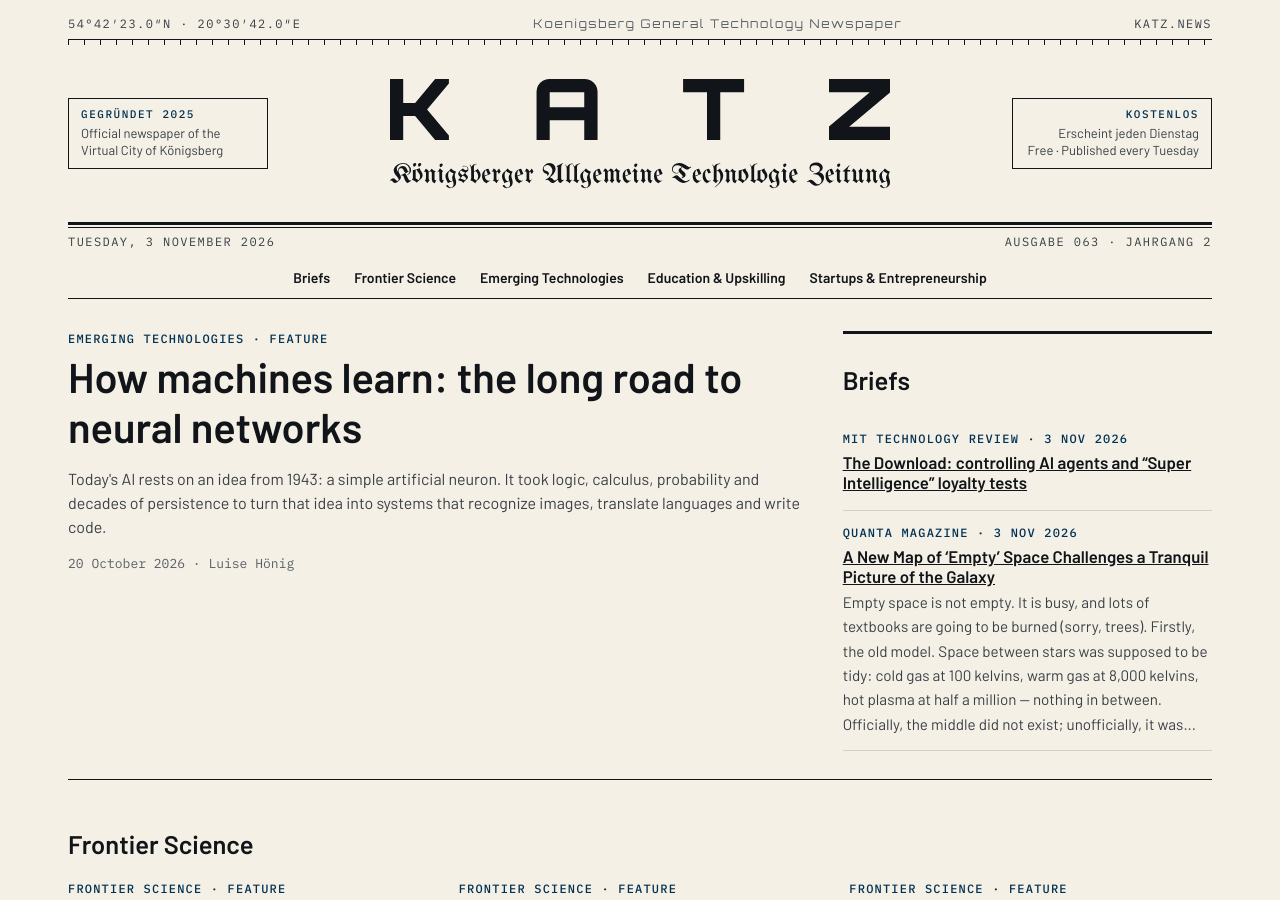
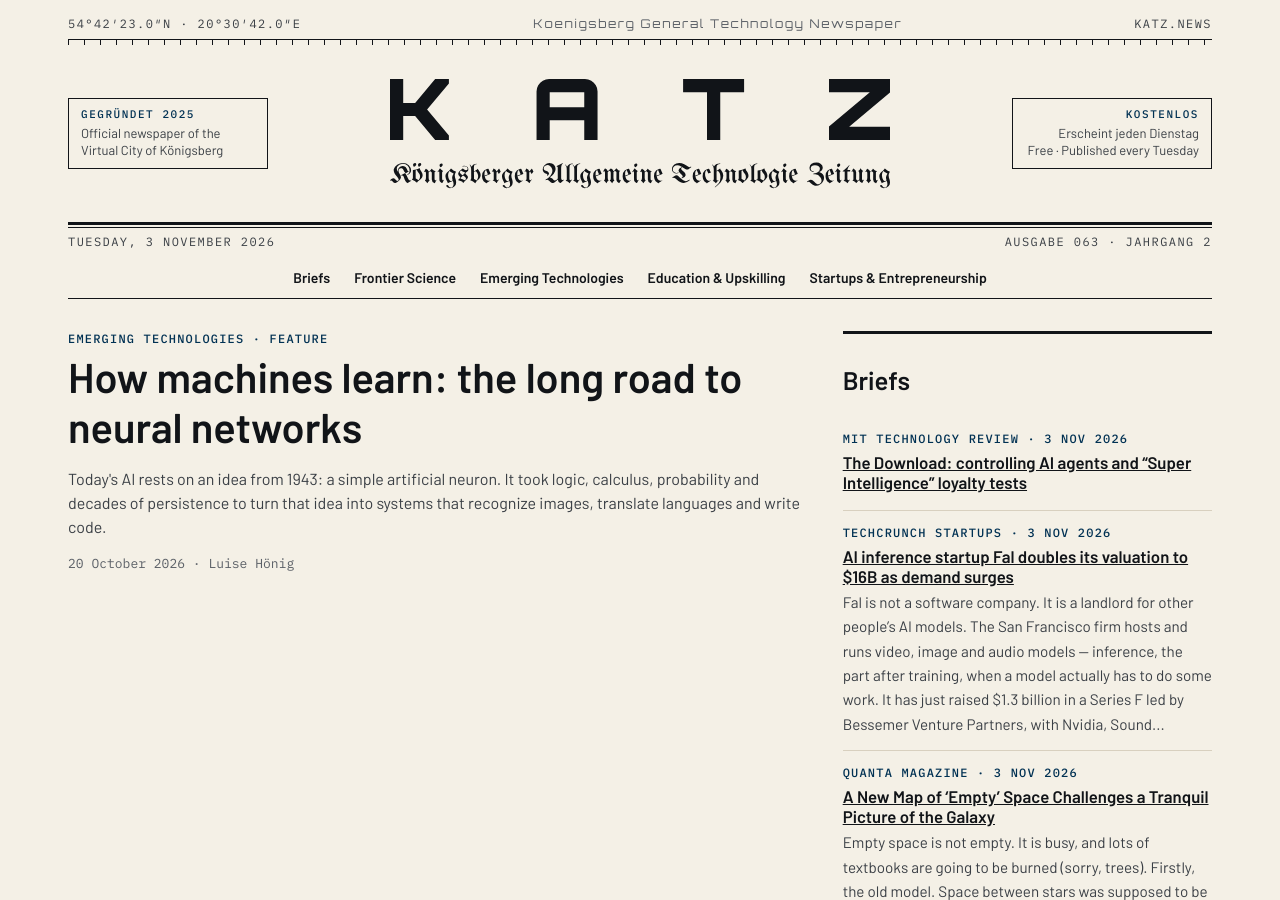
Before and after one commit to katz-news/katz.news, a Jekyll site: the page built from index.html, in a window 1280 px wide and 900 px high. Built offline with Jekyll 4.4.1, drawn with Linux system fonts in a browser that asks for light colours.

Commit message:
Publish 2026-11-05

```diff
--- a/_data/build.yml
+++ b/_data/build.yml
@@ -1 +1 @@
-published_at: 2026-11-05T10:44:12Z
+published_at: 2026-11-05T10:44:52Z
--- /dev/null
+++ b/_posts/briefs/2026-11-04-ai-inference-startup-fal-doubles-its-valuation-to-16b-as-dem.md
@@ -0,0 +1,19 @@
+---
+published: true
+title: AI inference startup Fal doubles its valuation to $16B as demand surges
+date: 2026-11-03
+section: entrepreneurship
+source_name: TechCrunch Startups
+source_url: https://techcrunch.com/2026/11/03/ai-inference-startup-fal-doubles-its-valuation-to-16b-as-demand-surges/
+---
+Fal is not a software company. It is a landlord for other people's AI models.
+
+The San Francisco firm hosts and runs video, image and audio models — inference, the part after training, when a model actually has to do some work. It has just raised $1.3 billion in a Series F led by Bessemer Venture Partners, with Nvidia, Sound Ventures and T. Rowe Price joining in; the $16 billion valuation doubles the $8 billion of April, and Series E and F together total $1.65 billion (Sequoia led the earlier round).
+
+Demand is doing the heavy lifting: Fal has passed $800 million in annualised revenue, largely from customers running open-source models. Rivals Baseten, Fireworks AI and Modal are growing just as fast — and raising just as much.
+
+The catch is the rent. Gross margins stay thin because compute is ruinously expensive; every new customer is another hungry machine in the basement, and at this rate every video ever made will be generated, regenerated and generated again (sorry, planet).
+
+Can you smell what the inference economy is cooking? Mostly hot servers and somebody else's electricity bill! Fal was co-founded in 2021 by Burkay Gur (a former Coinbase machine learning leader and Oracle engineer) and Gorkem Yurtseven (previously a developer at Amazon).
+
+Conclusion: Fal is not selling intelligence. It is selling the kitchen.
```
